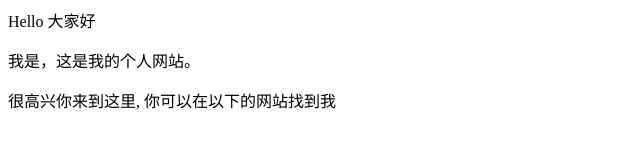
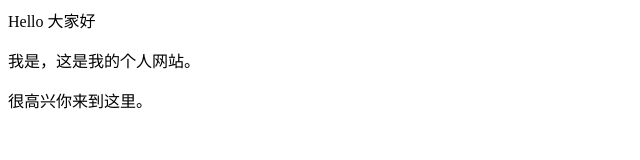
Before and after one commit to Jianghexiliu/Wei.HE, a plain HTML site: page index.html in a window 1280 px wide. Shown: the whole page, without its empty margins (0-640 px from the left). Drawn offline with Linux system fonts and the light colour scheme.

Commit message:
Update index.html

```diff
--- a/index.html
+++ b/index.html
@@ -1,3 +1,3 @@
 <p>Hello 大家好</p>
 <p>我是，这是我的个人网站。 </p>
-<p>很高兴你来到这里, 你可以在以下的网站找到我</p>
+<p>很高兴你来到这里。
```
